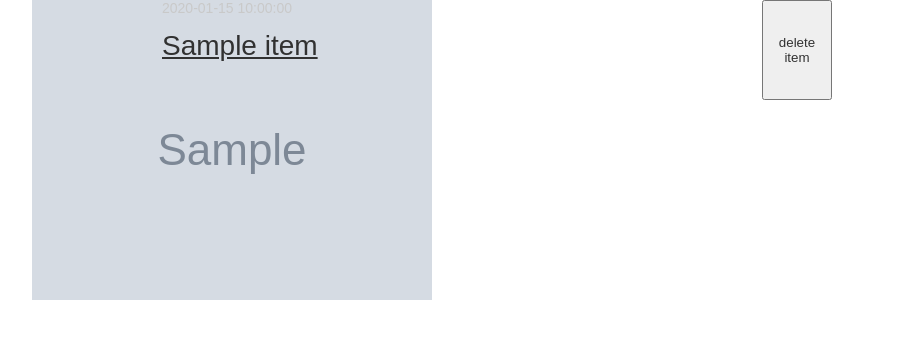
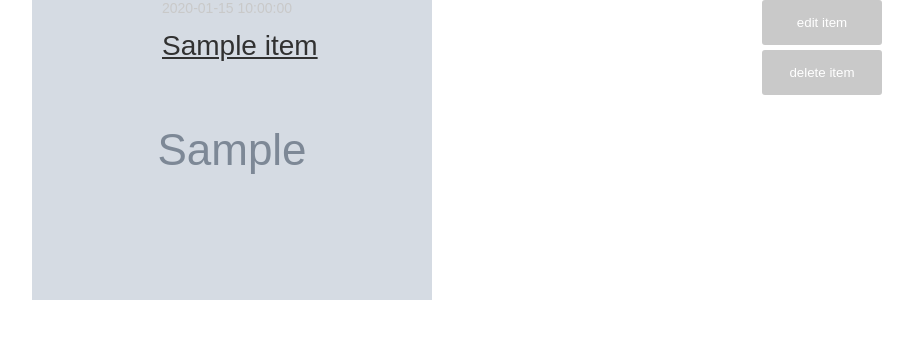
Before and after one commit to MathObsessed/demo_news, a Symfony app: template templates/default/index.html.twig in a window 1280 px wide. Shown: the part 87-426 px from the top of the page, without its empty margins (208-1121 px from the left). Run offline with Twig, Linux system fonts and the light colour scheme; the template is opened without the code that fills it: most values are stand-ins (such as "Sample title", 1, 10 or a date in 2020); grey boxes marked "Sample" are stand-in pictures; some libraries are stand-ins or nearby versions.

Commit message:
Updated views and added News "edit" button (no handler yet)

```diff
--- a/templates/base.html.twig
+++ b/templates/base.html.twig
@@ -7,6 +7,21 @@
             * {
                 color: #313131;
                 font-family: sans-serif;
+            }
+            button {
+                background-color: #C9C9C9;
+                border: none;
+                border-radius: 3px;
+                color: white;
+                cursor: pointer;
+                padding: 15px 20px;
+                min-width: 120px;
+            }
+            button:hover {
+                opacity: 0.8;
+            }
+            button:active {
+                opacity: 0.4;
             }
             .news {
                 font-size: 18px;
--- a/templates/default/index.html.twig
+++ b/templates/default/index.html.twig
@@ -25,9 +25,12 @@
             font-size: 28px;
             grid-row-start: 2;
         }
-        .news__list-item_delete-button {
+        .news__list-item_buttons-pane {
             grid-row-start: 1;
             grid-row-end: span 2;
+        }
+        .news__list-item_edit-button {
+            margin-bottom: 5px;
         }
     </style>
 {% endblock %}
@@ -45,7 +48,10 @@
                 </picture>
                 <span class="news__list-item_date-created">{{ item.created | date('Y-m-d H:i:s') }}</span>
                 <span class="news__list-item_title"><a href="/news/{{ item.id }}">{{ item.title }}</a></span>
-                <button class="news__list-item_delete-button" data-id="{{ item.id }}">delete item</button>
+                <span class="news__list-item_buttons-pane">
+                    <button class="news__list-item_edit-button" data-id="{{ item.id }}">edit item</button>
+                    <button class="news__list-item_delete-button" data-id="{{ item.id }}">delete item</button>
+                </span>
             </section>
         {% endfor %}
     </div>
```
Also changed, not shown: templates/default/form.html.twig (+0 -9 lines).
